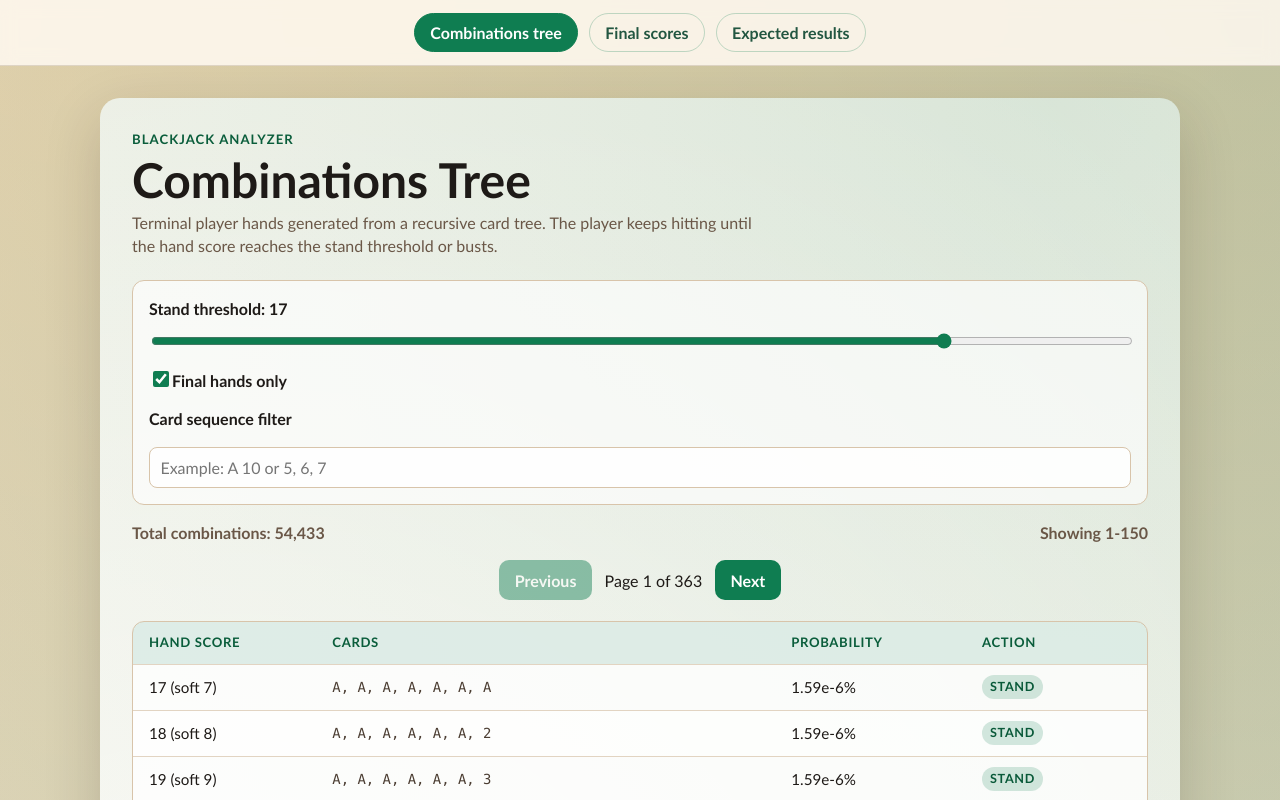
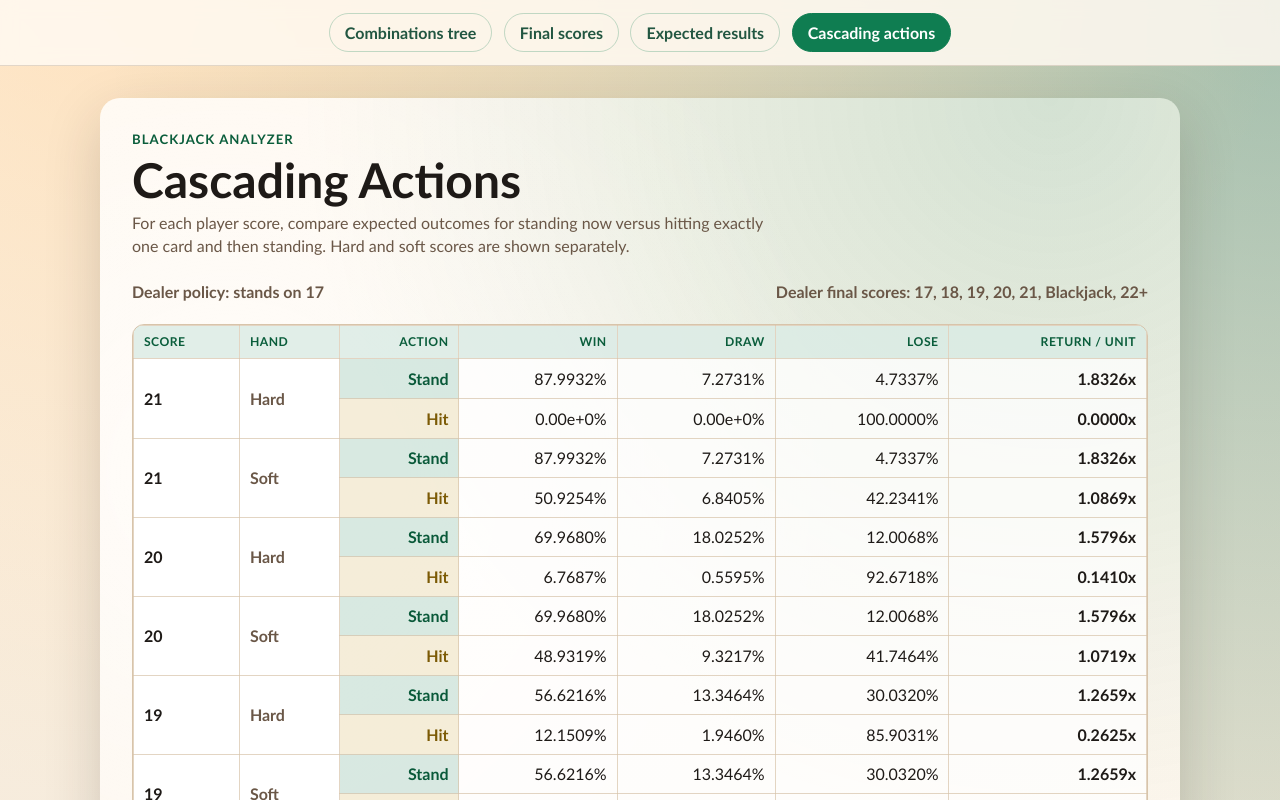
Before and after one commit to capelski/blackjack-calculator, a React (Vite) app: page /cascading-actions in a window 1280 px wide. Before the commit this address led to /combinations-tree. Shown: the top 800 px of the page. Built offline with nearby package versions, Linux system fonts and the light colour scheme.

Commit message:
Add a page called cascading actions with a table listing each possible player score, differentiating between hard and soft scores. Each score in the table displays two sub rows, one for the expected results of standing and one for the expected results of hitting

```diff
--- a/src/App.jsx
+++ b/src/App.jsx
@@ -3,6 +3,7 @@ import './App.css'
 import CombinationsTreePage from './pages/combinations-tree/CombinationsTreePage'
 import FinalScoresPage from './pages/final-scores/FinalScoresPage'
 import ExpectedResultsPage from './pages/expected-results/ExpectedResultsPage'
+import CascadingActionsPage from './pages/cascading-actions/CascadingActionsPage'
 
 function App() {
   return (
@@ -26,6 +27,12 @@ function App() {
         >
           Expected results
         </NavLink>
+        <NavLink
+          to="/cascading-actions"
+          className={({ isActive }) => (isActive ? 'app-link active' : 'app-link')}
+        >
+          Cascading actions
+        </NavLink>
       </nav>
 
       <Routes>
@@ -33,6 +40,7 @@ function App() {
         <Route path="/combinations-tree" element={<CombinationsTreePage />} />
         <Route path="/final-scores" element={<FinalScoresPage />} />
         <Route path="/expected-results" element={<ExpectedResultsPage />} />
+        <Route path="/cascading-actions" element={<CascadingActionsPage />} />
         <Route path="*" element={<Navigate to="/combinations-tree" replace />} />
       </Routes>
     </div>
--- /dev/null
+++ b/src/pages/cascading-actions/CascadingActionsPage.css
@@ -0,0 +1,79 @@
+.cascading-actions-shell {
+  padding: 0;
+}
+
+.cascading-actions-scroll {
+  overflow: auto;
+}
+
+.cascading-actions-table {
+  width: 100%;
+  border-collapse: collapse;
+  min-width: 900px;
+}
+
+.cascading-actions-table th,
+.cascading-actions-table td {
+  border: 1px solid rgba(216, 196, 170, 0.7);
+  padding: 0.48rem 0.62rem;
+  text-align: right;
+  white-space: nowrap;
+}
+
+.cascading-actions-table td {
+  font-variant-numeric: tabular-nums;
+}
+
+.cascading-actions-table thead th {
+  position: sticky;
+  top: 0;
+  background: rgba(15, 125, 81, 0.12);
+  color: var(--accent-strong);
+  text-transform: uppercase;
+  letter-spacing: 0.04em;
+  font-size: 0.76rem;
+}
+
+.cascading-actions-table th:first-child,
+.cascading-actions-table th:nth-child(2) {
+  text-align: left;
+}
+
+.state-cell {
+  background: rgba(255, 255, 255, 0.94);
+  vertical-align: middle;
+}
+
+.score-cell {
+  font-weight: 700;
+}
+
+.hand-type-cell {
+  color: var(--muted);
+  font-weight: 700;
+}
+
+.action-cell {
+  text-align: left;
+  font-weight: 700;
+}
+
+.action-cell.stand {
+  color: #095939;
+  background: rgba(15, 125, 81, 0.16);
+}
+
+.action-cell.hit {
+  color: #7b5a05;
+  background: rgba(209, 176, 80, 0.21);
+}
+
+.roi-cell {
+  font-weight: 700;
+}
+
+@media (max-width: 760px) {
+  .cascading-actions-table {
+    min-width: 740px;
+  }
+}
--- /dev/null
+++ b/src/pages/cascading-actions/CascadingActionsPage.tsx
@@ -0,0 +1,248 @@
+import { useMemo } from 'react'
+import './CascadingActionsPage.css'
+import type { CombinationItem } from '../common/combinationsTreeLogic'
+import {
+  PAGE_SIZE,
+  createTreeNavigator,
+  formatProbability,
+} from '../common/combinationsTreeLogic'
+import { compareFinalScores } from '../final-scores/finalScoresLogic'
+import { outcomeClass } from '../expected-results/expectedResultsLogic'
+
+type ScoreState = {
+  score: number
+  handType: 'Hard' | 'Soft'
+  isSoft: boolean
+}
+
+type OutcomeTotals = {
+  win: number
+  draw: number
+  lose: number
+}
+
+type ActionRow = {
+  action: 'Stand' | 'Hit'
+  outcomes: OutcomeTotals
+  returnPerUnit: number
+}
+
+type ScoreActionGroup = {
+  id: string
+  score: number
+  handType: 'Hard' | 'Soft'
+  rows: ActionRow[]
+}
+
+type HitTransition = {
+  total: number
+  isSoft: boolean
+  bust: boolean
+}
+
+const DRAW_OPTIONS: Array<{ cardValue: number; probability: number }> = [
+  { cardValue: 11, probability: 1 / 13 },
+  { cardValue: 2, probability: 1 / 13 },
+  { cardValue: 3, probability: 1 / 13 },
+  { cardValue: 4, probability: 1 / 13 },
+  { cardValue: 5, probability: 1 / 13 },
+  { cardValue: 6, probability: 1 / 13 },
+  { cardValue: 7, probability: 1 / 13 },
+  { cardValue: 8, probability: 1 / 13 },
+  { cardValue: 9, probability: 1 / 13 },
+  { cardValue: 10, probability: 4 / 13 },
+]
+
+function collectFinalCombinations(standThreshold: number): CombinationItem[] {
+  const treeNavigator = createTreeNavigator(standThreshold, [])
+  const total = treeNavigator.getTotalCombinations(true)
+  const pages = Math.ceil(total / PAGE_SIZE)
+  const items: CombinationItem[] = []
+
+  for (let page = 0; page < pages; page += 1) {
+    items.push(...treeNavigator.getPage(page, PAGE_SIZE, true))
+  }
+
+  return items
+}
+
+function groupScores(combinations: CombinationItem[]): Map<string, number> {
+  const grouped = new Map<string, number>()
+
+  for (const combination of combinations) {
+    const score = combination.score.includes('(')
+      ? combination.score.slice(0, combination.score.indexOf(' ('))
+      : combination.score.startsWith('22')
+        ? '22+'
+        : combination.score
+
+    grouped.set(score, (grouped.get(score) ?? 0) + combination.probability)
+  }
+
+  return grouped
+}
+
+function computeStandOutcomes(playerScore: string, dealerScores: Map<string, number>): OutcomeTotals {
+  const totals: OutcomeTotals = { win: 0, draw: 0, lose: 0 }
+
+  for (const [dealerScore, dealerProbability] of dealerScores.entries()) {
+    const result = outcomeClass(playerScore, dealerScore)
+    totals[result] += dealerProbability
+  }
+
+  return totals
+}
+
+function computeHitTransition(state: ScoreState, cardValue: number): HitTransition {
+  let total = state.score + cardValue
+  let isSoft = state.isSoft || cardValue === 11
+
+  if (isSoft && total > 21) {
+    total -= 10
+    isSoft = false
+  }
+
+  return {
+    total,
+    isSoft,
+    bust: total > 21,
+  }
+}
+
+function computeHitOutcomes(state: ScoreState, dealerScores: Map<string, number>): OutcomeTotals {
+  const totals: OutcomeTotals = { win: 0, draw: 0, lose: 0 }
+
+  for (const draw of DRAW_OPTIONS) {
+    const transition = computeHitTransition(state, draw.cardValue)
+
+    if (transition.bust) {
+      totals.lose += draw.probability
+      continue
+    }
+
+    const standOutcomes = computeStandOutcomes(`${transition.total}`, dealerScores)
+    totals.win += standOutcomes.win * draw.probability
+    totals.draw += standOutcomes.draw * draw.probability
+    totals.lose += standOutcomes.lose * draw.probability
+  }
+
+  return totals
+}
+
+function formatReturnPerUnit(value: number): string {
+  return `${value.toFixed(4)}x`
+}
+
+function listScoreStates(): ScoreState[] {
+  const states: ScoreState[] = []
+
+  for (let score = 21; score >= 4; score -= 1) {
+    states.push({ score, handType: 'Hard', isSoft: false })
+
+    if (score >= 12) {
+      states.push({ score, handType: 'Soft', isSoft: true })
+    }
+  }
+
+  return states
+}
+
+function CascadingActionsPage() {
+  const dealerScores = useMemo(() => groupScores(collectFinalCombinations(17)), [])
+
+  const scoreActionGroups = useMemo<ScoreActionGroup[]>(() => {
+    const states = listScoreStates()
+
+    return states.map((state) => {
+      const standOutcomes = computeStandOutcomes(`${state.score}`, dealerScores)
+      const hitOutcomes = computeHitOutcomes(state, dealerScores)
+
+      const standReturnPerUnit = 1 + standOutcomes.win - standOutcomes.lose
+      const hitReturnPerUnit = 1 + hitOutcomes.win - hitOutcomes.lose
+
+      return {
+        id: `${state.handType}-${state.score}`,
+        score: state.score,
+        handType: state.handType,
+        rows: [
+          {
+            action: 'Stand',
+            outcomes: standOutcomes,
+            returnPerUnit: standReturnPerUnit,
+          },
+          {
+            action: 'Hit',
+            outcomes: hitOutcomes,
+            returnPerUnit: hitReturnPerUnit,
+          },
+        ],
+      }
+    })
+  }, [dealerScores])
+
+  const dealerLabels = useMemo(
+    () => [...dealerScores.keys()].sort((left, right) => compareFinalScores(
+      { score: left, probability: 0, combinations: [] },
+      { score: right, probability: 0, combinations: [] },
+    )),
+    [dealerScores],
+  )
+
+  return (
+    <main className="combination-page">
+      <header className="combination-header">
+        <p className="eyebrow">Blackjack Analyzer</p>
+        <h1>Cascading Actions</h1>
+        <p className="intro">
+          For each player score, compare expected outcomes for standing now versus
+          hitting exactly one card and then standing. Hard and soft scores are shown separately.
+        </p>
+      </header>
+
+      <section className="summary" aria-live="polite">
+        <p>Dealer policy: stands on 17</p>
+        <p>Dealer final scores: {dealerLabels.join(', ')}</p>
+      </section>
+
+      <section className="combination-table cascading-actions-shell" aria-label="Cascading actions table">
+        <div className="cascading-actions-scroll">
+          <table className="cascading-actions-table">
+            <thead>
+              <tr>
+                <th scope="col">Score</th>
+                <th scope="col">Hand</th>
+                <th scope="col">Action</th>
+                <th scope="col">Win</th>
+                <th scope="col">Draw</th>
+                <th scope="col">Lose</th>
+                <th scope="col">Return / unit</th>
+              </tr>
+            </thead>
+            <tbody>
+              {scoreActionGroups.flatMap((group) => [
+                <tr key={`${group.id}-stand`}>
+                  <th scope="row" rowSpan={2} className="state-cell score-cell">{group.score}</th>
+                  <th scope="row" rowSpan={2} className="state-cell hand-type-cell">{group.handType}</th>
+                  <td className="action-cell stand">Stand</td>
+                  <td>{formatProbability(group.rows[0].outcomes.win)}</td>
+                  <td>{formatProbability(group.rows[0].outcomes.draw)}</td>
+                  <td>{formatProbability(group.rows[0].outcomes.lose)}</td>
+                  <td className="roi-cell">{formatReturnPerUnit(group.rows[0].returnPerUnit)}</td>
+                </tr>,
+                <tr key={`${group.id}-hit`}>
+                  <td className="action-cell hit">Hit</td>
+                  <td>{formatProbability(group.rows[1].outcomes.win)}</td>
+                  <td>{formatProbability(group.rows[1].outcomes.draw)}</td>
+                  <td>{formatProbability(group.rows[1].outcomes.lose)}</td>
+                  <td className="roi-cell">{formatReturnPerUnit(group.rows[1].returnPerUnit)}</td>
+                </tr>,
+              ])}
+            </tbody>
+          </table>
+        </div>
+      </section>
+    </main>
+  )
+}
+
+export default CascadingActionsPage
```
